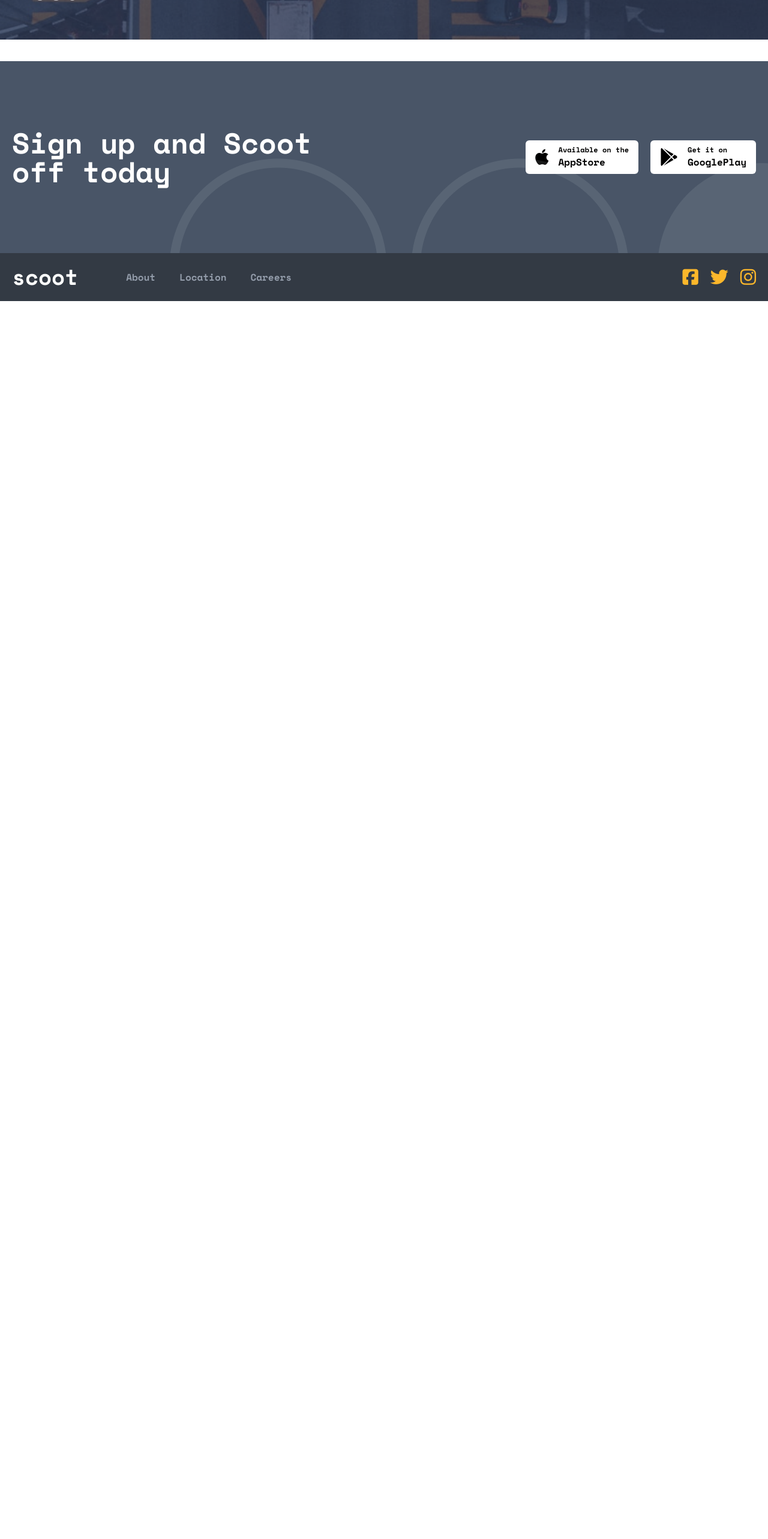
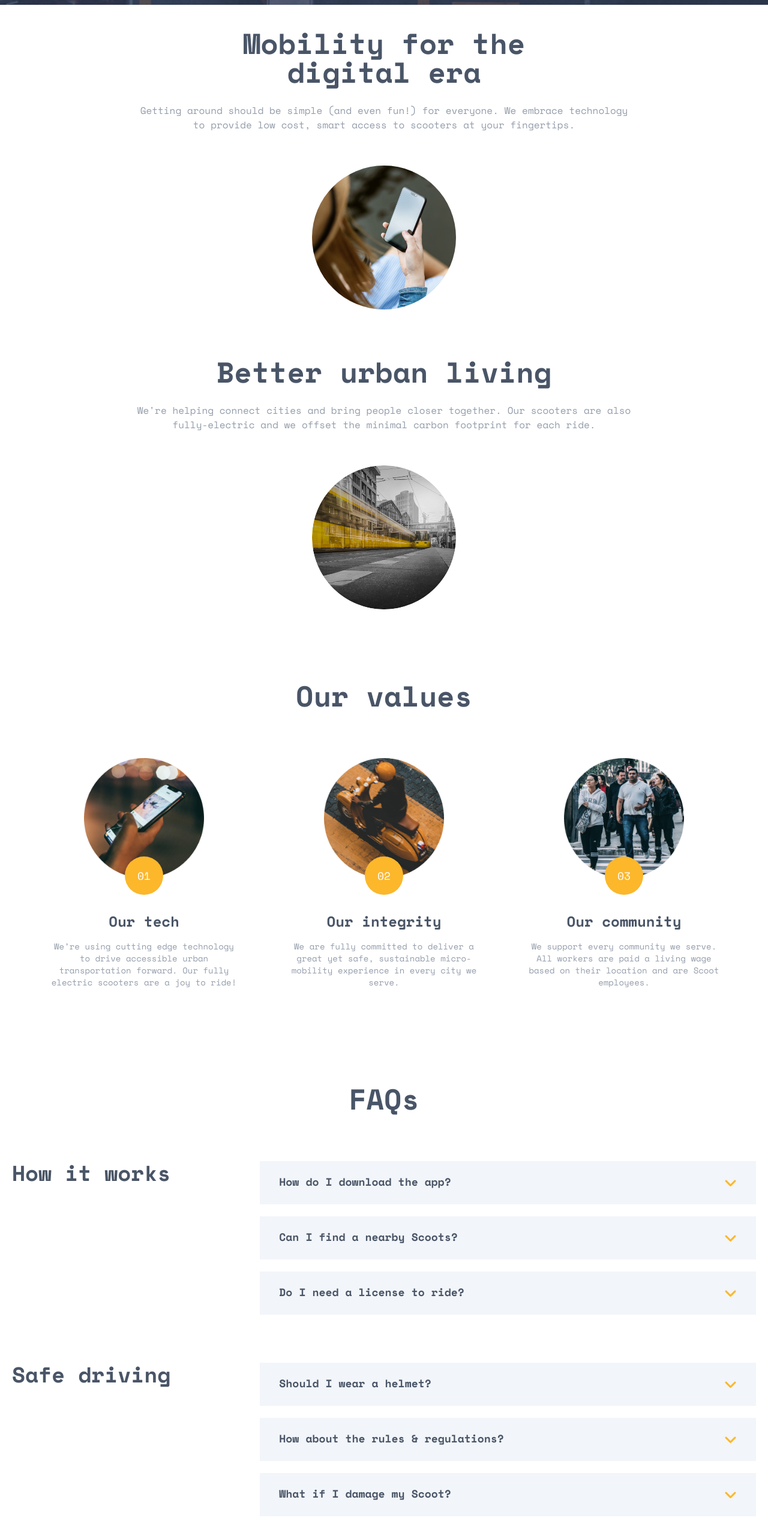
Before and after one commit to Legion154/scoot, a React (Vite) app: page /about in a window 1280 px wide. Shown: the part 206-2772 px from the top of the page at 60% size. Before the commit the page ends 800 px from the top, so only its background shows below. Built offline with nearby package versions, Linux system fonts and the light colour scheme.

Commit message:
page about finished

```diff
--- a/src/components/Button.jsx
+++ b/src/components/Button.jsx
@@ -1,8 +1,8 @@
 import React from "react";
 
-export const Button = ({ name }) => {
+export const Button = ({ name, wfull }) => {
   return (
-    <button className="py-3 px-5 focus:outline-none bg-accent3 text-white border-2 border-accent3 hover:bg-white hover:text-accent3 duration-300">
+    <button className={`${wfull ? "w-full" : "w-auto"} py-3 px-5 focus:outline-none bg-accent3 text-white border-2 border-accent3 hover:bg-white hover:text-accent3 duration-300`}>
       {name}
     </button>
   );
--- /dev/null
+++ b/src/components/Summary.jsx
@@ -0,0 +1,34 @@
+import React, { useState } from "react";
+
+export const Summary = ({ title, describtion }) => {
+  const [active, setActive] = useState(false);
+
+  const deatails = () => {
+    setActive((prevstate) => !prevstate);
+  };
+
+  return (
+    <div className="bg-accent4 px-8 py-5 w-full flex flex-col duration-300">
+      <div
+        onClick={deatails}
+        className="flex flex-row items-start justify-between select-none cursor-pointer duration-300"
+      >
+        <h1 className="text-lg font-bold text-secondary">{title}</h1>
+        <i
+          className={`${
+            active ? "rotate-180" : "rotate-0"
+          } fa-solid fa-angle-down text-2xl text-accent3 duration-300`}
+        ></i>
+      </div>
+      <p
+        className={`${
+          active ? "h-48 sm:h-28 2xl:h-24 pt-6" : "h-0 pt-0"
+        } text-secondary text-sm font-medium overflow-hidden duration-300`}
+      >
+        {describtion
+          ? "To download the Scoot app, you can search “Scoot” in both the App and Google Play stores. An even simpler way to do it would be to click the relevant link at the bottom of this page and you’ll be re-directed to the correct page."
+          : "Yes, please do! All cities have different laws. But we strongly strongly strongly recommend always wearing a helmet regardless of the local laws. We like you and we want you to be as safe as possible while Scooting."}
+      </p>
+    </div>
+  );
+};
--- /dev/null
+++ b/src/components/Value.jsx
@@ -0,0 +1,20 @@
+import React from "react";
+
+export const Value = ({ img, alt, num, title, description }) => {
+  return (
+    <div className="flex flex-col items-center gap-14">
+      <div className="flex flex-col items-center relative">
+        <img src={img} alt={alt} width={200} />
+        <span className="absolute -bottom-7 size-16 flex justify-center items-center bg-accent3 text-white rounded-full text-lg">
+          {num}
+        </span>
+      </div>
+      <div className="flex flex-col items-center text-center gap-4">
+        <h1 className="text-2xl font-bold text-secondary">{title}</h1>
+        <p className="text-accent1 font-medium w-auto md:w-1/2 lg:w-80 2xl:w-96 text-sm">
+        {description}
+        </p>
+      </div>
+    </div>
+  );
+};
--- a/src/index.css
+++ b/src/index.css
@@ -20,7 +20,7 @@ body {
 }
 
 ::-webkit-scrollbar {
-  width: 7px;
+  width: 5px;
   height: 0;
 }
 
--- a/src/pages/About/About.jsx
+++ b/src/pages/About/About.jsx
@@ -1,40 +1,166 @@
 import React from "react";
 import bg from "../../assets/aboutBg.png";
 import mobility from "../../assets/mobilityAbout.png";
-import urban from "../../assets/aboutBg.png";
-import tech from "../../assets/aboutBg.png";
-import integrity from "../../assets/aboutBg.png";
-import commmunity from "../../assets/aboutBg.png";
+import urban from "../../assets/urbanABout.png";
+import tech from "../../assets/tech.png";
+import integrity from "../../assets/integrity.png";
+import commmunity from "../../assets/community.png";
+import leftArrow from "../../assets/leftarrowAbout.svg";
 import rightArrow from "../../assets/rightArrow.svg";
-import leftHome from "../../assets/leftArrow.svg";
+import { Value } from "../../components/Value";
+import { Summary } from "../../components/Summary";
 
 const About = () => {
   return (
-    <main className="">
-      <div className="">
+    <main className="relative overflow-hidden">
       {/* PART 1 */}
 
-          <div className="h-40 mt-6 flex items-center">
-            <h1 className="text-white font-bold text-5xl absolute z-10 px-3 sm:px-5 2xl:px-40">
+      <section className="flex items-center">
+        <h1 className="text-white font-bold text-4xl md:text-5xl absolute z-10 px-3 sm:px-5 2xl:px-40">
           About
         </h1>
-            <img src={bg} className="w-screen" alt="about" />
-          </div>
+        <img
+          src={bg}
+          className="w-screen h-20 sm:h-24 md:h-28 lg:h-32"
+          alt="about"
+        />
+      </section>
 
       {/* PART 2 */}
 
-        <div className="px-3 sm:px-5 2xl:px-40 mt-10">
-
+      <section className="flex flex-col">
+        <div className="flex flex-col 2xl:flex-row items-center justify-between gap-14 2xl:gap-0 px-3 sm:px-5 2xl:px-40 my-10">
+          <div className="flex flex-col items-center 2xl:items-start text-center 2xl:text-start gap-7">
+            <h1 className="text-5xl font-bold text-secondary w-auto lg:w-1/2 2xl:w-4/5">
+              Mobility for the digital era
+            </h1>
+            <p className="text-accent1 w-full sm:w-2/3 font-medium">
+              Getting around should be simple (and even fun!) for everyone. We
+              embrace technology to provide low cost, smart access to scooters
+              at your fingertips.
+            </p>
           </div>
+          <span className="flex flex-row items-center">
+            <img
+              src={mobility}
+              alt="example picture"
+              className="rounded-full relative w-60 2xl:w-[700px]"
+            />
+            <span className="hidden 2xl:block bg-accent2 size-80 rounded-full absolute -right-56"></span>
+            <img
+              src={leftArrow}
+              className="absolute top-96 right-10 w-80 hidden 2xl:block 2xl:w-[600px]"
+            />
+          </span>
+        </div>
+        {/* CARD 2 */}
+        <div className="flex flex-col 2xl:flex-row-reverse items-center justify-between gap-14 2xl:gap-60 px-3 sm:px-5 2xl:px-40 my-10">
+          <div className="flex flex-col items-center 2xl:items-start text-center 2xl:text-start gap-7">
+            <h1 className="text-5xl font-bold text-secondary w-auto lg:w-1/2 2xl:w-4/5">
+              Better urban living
+            </h1>
+            <p className="text-accent1 w-full sm:w-2/3 2xl:w-full font-medium">
+              We're helping connect cities and bring people closer together. Our
+              scooters are also fully-electric and we offset the minimal carbon
+              footprint for each ride.
+            </p>
+          </div>
+          <span className="flex flex-row items-center relative">
+            <img
+              src={urban}
+              alt="example picture"
+              className="rounded-full relative w-60 2xl:w-[700px]"
+            />
+            <span className="hidden 2xl:block bg-accent2 size-80 rounded-full absolute -left-96"></span>
+            <img
+              src={rightArrow}
+              className="absolute bottom-40 -left-40 w-80 hidden 2xl:block 2xl:w-[350px]"
+            />
+          </span>
+        </div>
+      </section>
 
       {/* PART 3 */}
 
-        <div className=""></div>
+      <section className="px-3 sm:px-5 2xl:px-40 my-20 flex flex-col items-center gap-20">
+        <h1 className="text-secondary font-bold text-5xl">Our values</h1>
+        <div className="flex flex-row items-start gap-20 flex-wrap lg:flex-nowrap">
+          <Value
+            img={tech}
+            alt={"Our tech"}
+            num={"01"}
+            title={"Our tech"}
+            description={
+              "We’re using cutting edge technology to drive accessible urban transportation forward. Our fully electric scooters are a joy to ride!"
+            }
+          />
+          <Value
+            img={integrity}
+            alt={"Our integrity"}
+            num={"02"}
+            title={"Our integrity"}
+            description={
+              "We are fully committed to deliver a great yet safe, sustainable micro-mobility experience in every city we serve."
+            }
+          />
+          <Value
+            img={commmunity}
+            alt={"Our community"}
+            num={"03"}
+            title={"Our community"}
+            description={
+              "We support every community we serve. All workers are paid a living wage based on their location and are Scoot employees."
+            }
+          />
+        </div>
+      </section>
 
       {/* PART 4 */}
 
-        <div className=""></div>
+      <section className="px-3 sm:px-5 2xl:px-40 flex flex-col mt-40 my-20 gap-20">
+        <h1 className="text-secondary font-bold text-5xl text-center">FAQs</h1>
+        <div className="flex flex-col gap-20">
+          <div className="flex flex-col lg:flex-row items-center lg:items-start gap-10 lg:gap-0">
+            <h1 className="text-secondary font-bold text-4xl w-1/2 text-center lg:text-start">
+              How it works
+            </h1>
+            <div className="flex flex-col gap-5 w-full">
+              <Summary
+                title={"How do I download the app?"}
+                describtion={true}
+              />
+              <Summary
+                title={"Can I find a nearby Scoots?"}
+                describtion={true}
+              />
+              <Summary
+                title={"Do I need a license to ride?"}
+                describtion={true}
+              />
             </div>
+          </div>
+          {/* SECOND PART */}
+          <div className="flex flex-col lg:flex-row items-center lg:items-start gap-10 lg:gap-0">
+            <h1 className="text-secondary font-bold text-4xl w-1/2 text-center lg:text-start">
+            Safe driving
+            </h1>
+            <div className="flex flex-col gap-5 w-full">
+              <Summary
+                title={"Should I wear a helmet?"}
+                describtion={false}
+              />
+              <Summary
+                title={"How about the rules & regulations?"}
+                describtion={false}
+              />
+              <Summary
+                title={"What if I damage my Scoot?"}
+                describtion={false}
+              />
+            </div>
+          </div>
+        </div>
+      </section>
     </main>
   );
 };
--- a/tailwind.config.js
+++ b/tailwind.config.js
@@ -9,6 +9,7 @@ export default {
         accent1: "#939CAA",
         accent2: "#E5ECF4",
         accent3: "#FCB72B",
+        accent4: "#F2F5F9",
       },
     },
     fontFamily: {
```
Also changed, not shown: src/Layout/Header/Header.jsx (+16 -14 lines), src/assets/leftarrowAbout.svg (added). Lines whose indentation alone changed are shown as unchanged.
